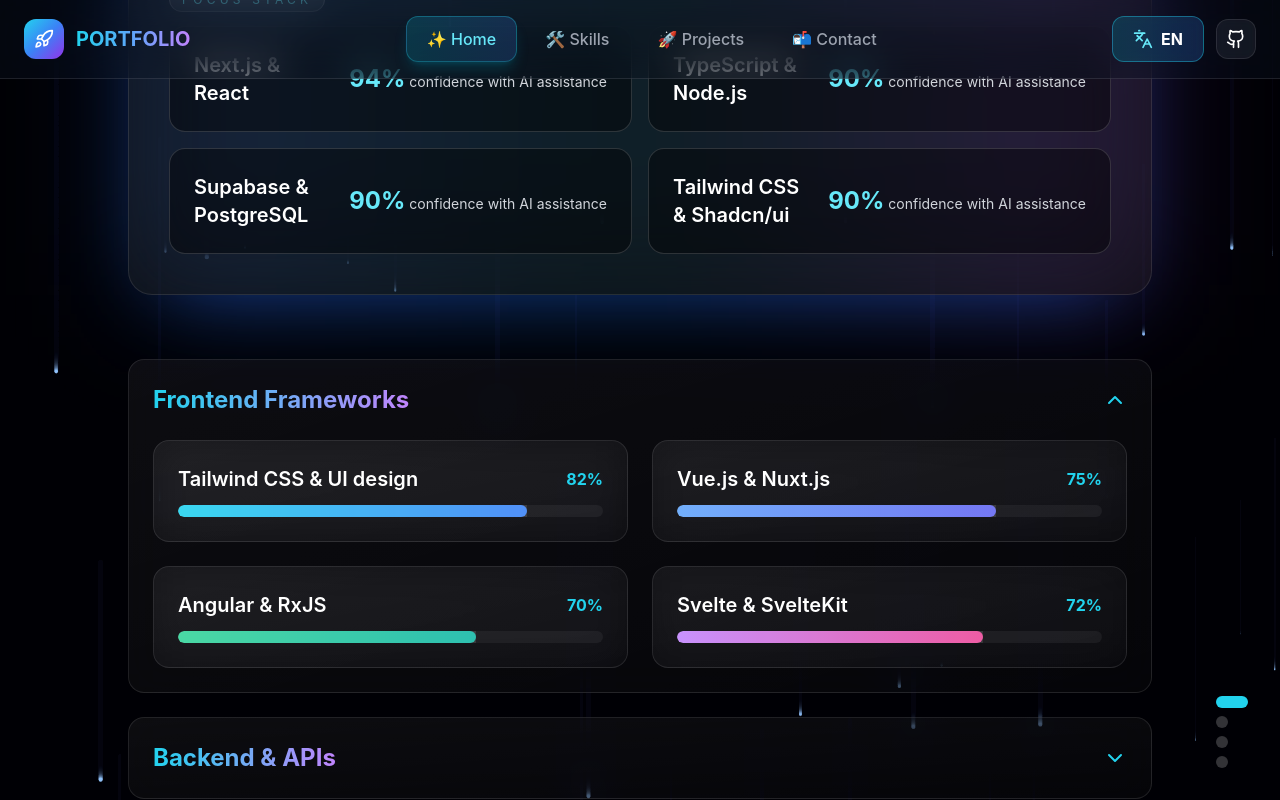
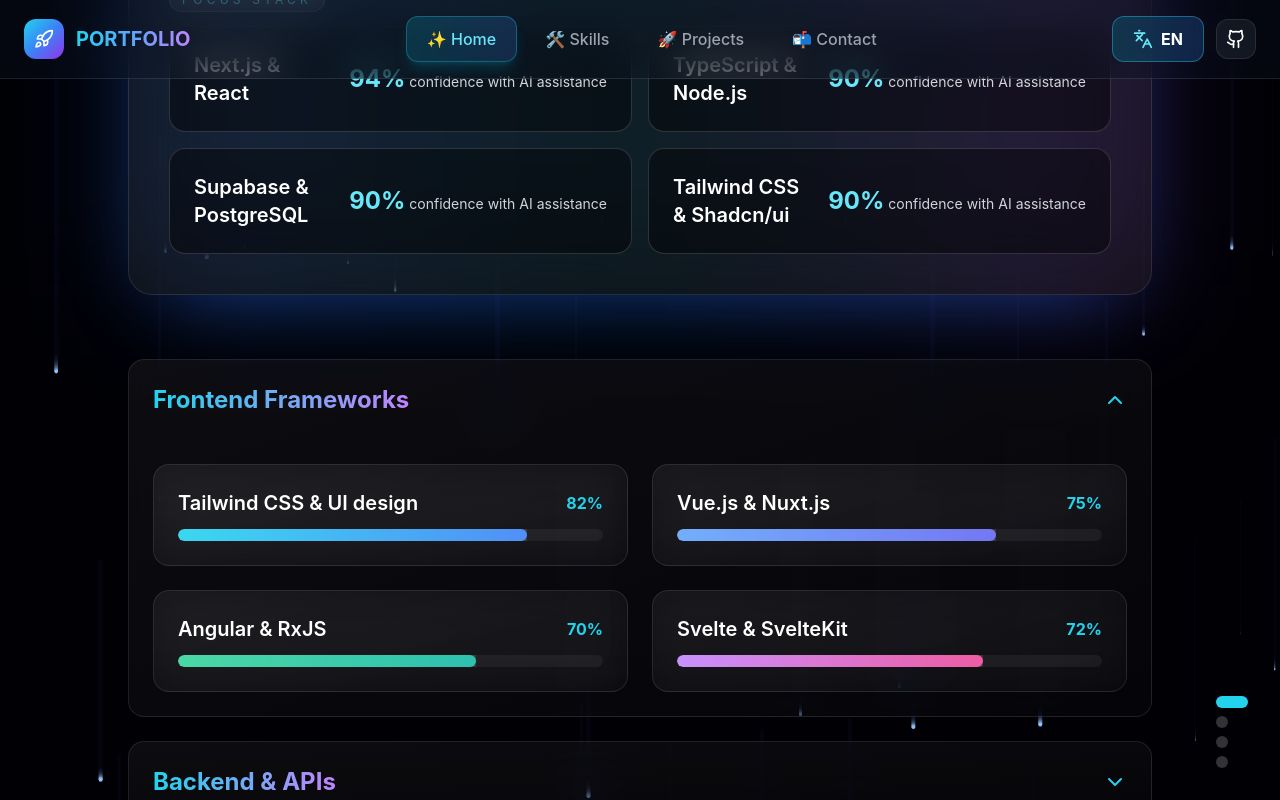
Before and after one commit to zoxknez/Portfolio, a React (Vite) app: page / in a window 1280 px wide. Both pictures are taken after a click on the button "Frontend Frameworks". Shown: the part 1399-2199 px from the top of the page. Built offline with nearby package versions, Linux system fonts and the light colour scheme.

Commit message:
Add spacing between category titles and skills items

```diff
--- a/src/components/Skills.tsx
+++ b/src/components/Skills.tsx
@@ -180,7 +180,7 @@
                 </button>
 
                 {isExpanded && (
-                  <div className="px-4 md:px-6 pb-4 md:pb-6 grid grid-cols-1 md:grid-cols-2 gap-4 md:gap-6 animate-in slide-in-from-top-2 duration-300">
+                  <div className="px-4 md:px-6 pt-4 md:pt-6 pb-4 md:pb-6 grid grid-cols-1 md:grid-cols-2 gap-4 md:gap-6 animate-in slide-in-from-top-2 duration-300">
                     {category.skills.map((skill: any, skillIndex: number) => {
                       const percentage = parseInt(skill.confidence) || 0;
                       return (
```
